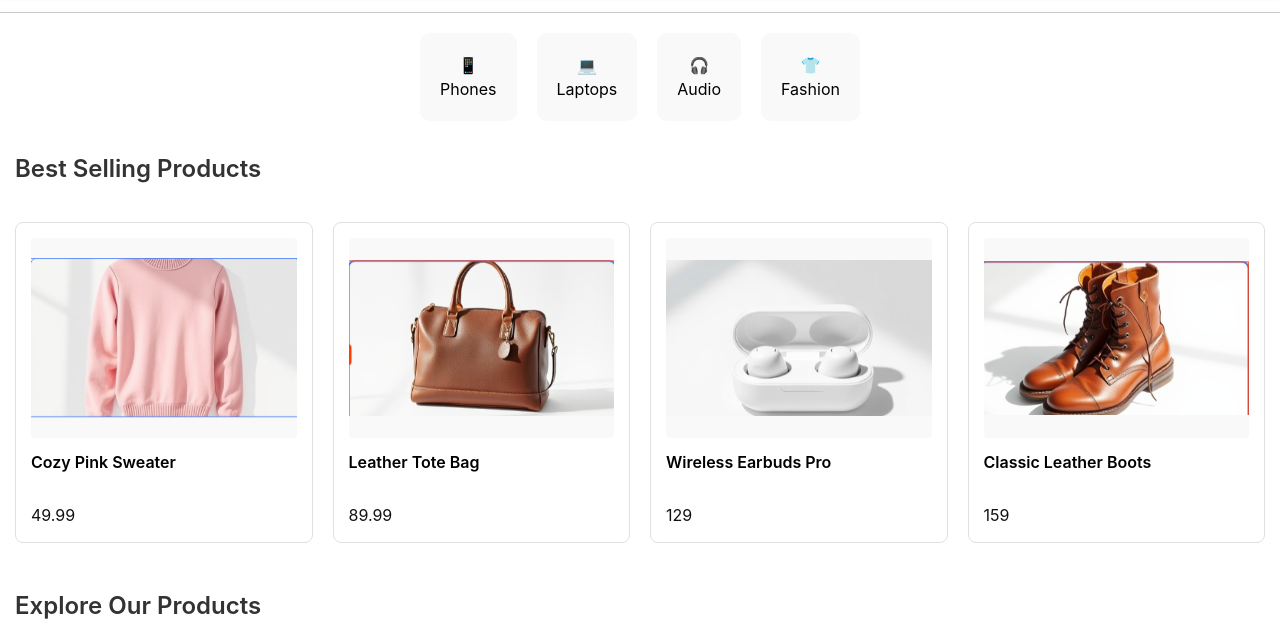
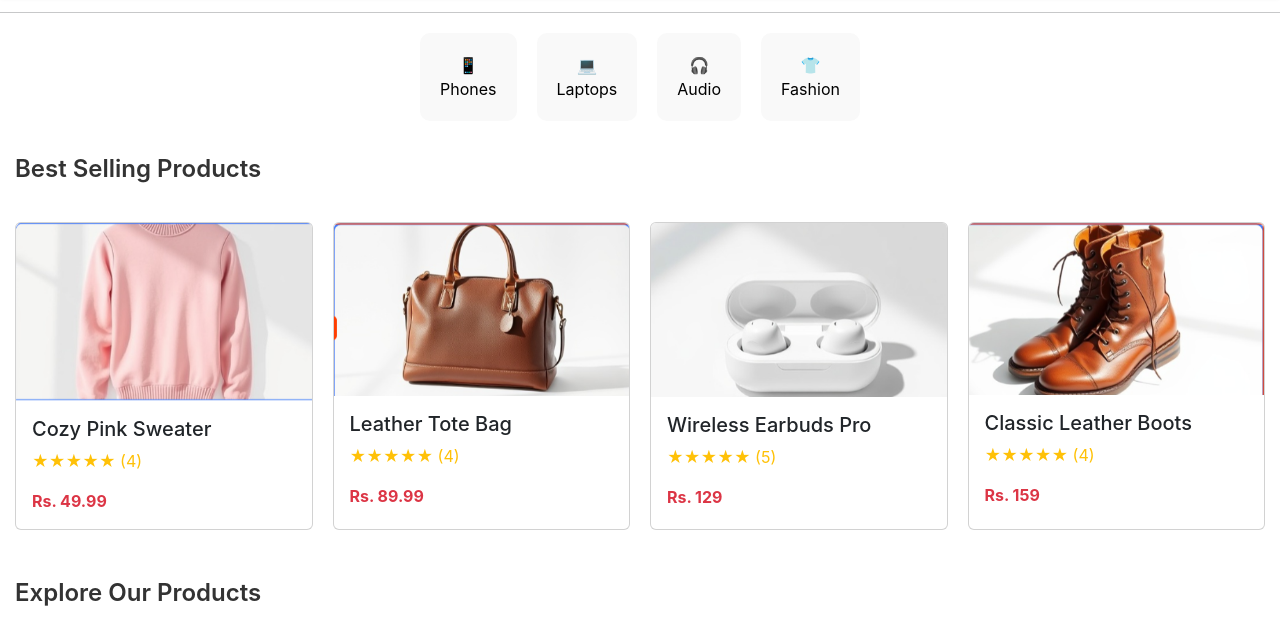
Before and after one commit to AbdullahSaleem1096/Web-technologies-assignment-1, a plain HTML site: page home.html in a window 1280 px wide. Shown: the part 94-737 px from the top of the page. Drawn offline with nearby package versions, Linux system fonts and the light colour scheme.

Commit message:
one more commit

```diff
--- a/Home.css
+++ b/Home.css
@@ -17,7 +17,7 @@
   background: white;
 }
 
-.product:hover {
+.col:hover {
   transform: translateY(-5px);
   box-shadow: 0 5px 15px rgba(0, 0, 0, 0.1);
 }
--- a/HomeScript.js
+++ b/HomeScript.js
@@ -221,29 +221,75 @@ function showLess() {
 }
 
 
+// function makeProductItem(product) {
+//   const productItem = document.createElement('div');
+//   productItem.className = 'product';
+
+//   const link = document.createElement('a');
+//   link.href = `onlinestore.html`;
+
+//   const productImage = document.createElement('img');
+//   productImage.src = product.image;
+//   link.appendChild(productImage);
+
+//   const productName = document.createElement('h4');
+//   productName.textContent = product.name;
+//   link.appendChild(productName);
+
+//   const productPrice = document.createElement('div');
+//   productPrice.textContent = product.price;
+//   productPrice.className = "product-price";
+//   link.appendChild(productPrice);
+
+//   productItem.appendChild(link);
+//   return productItem;
+// }
+
+
 function makeProductItem(product) {
   const productItem = document.createElement('div');
-  productItem.className = 'product';
+  productItem.className = 'col';
+
+  const productCard = document.createElement('div');
+  productCard.className = "card h-100";
+
+  const productImage = document.createElement('img');
+  productImage.className = "card-img-top";
+  productImage.src = product.image;
+  productImage.alt = product.name;
+
+  const cardBody = document.createElement('div');
+  cardBody.className = "card-body";
+
+  const cardTitle = document.createElement('h5');
+  cardTitle.className = "card-title";
+  cardTitle.textContent = product.name;
+
+  const productReview = document.createElement('p');
+  productReview.className = "card-text text-warning";
+  productReview.textContent = `★★★★★ (${product.rating})`;
+
+  const productPrice = document.createElement('p');
+  productPrice.className = "card-text fw-bold text-danger";
+  productPrice.textContent = `Rs. ${product.price}`;
+
+  cardBody.appendChild(cardTitle);
+  cardBody.appendChild(productReview);
+  cardBody.appendChild(productPrice);
 
   const link = document.createElement('a');
-  link.href = `onlinestore.html`;
+  link.className = "stretched-link";
+  link.href = "onlinestore.html";
 
-  const productImage = document.createElement('img');
-  productImage.src = product.image;
-  link.appendChild(productImage);
+  productCard.appendChild(productImage);
+  productCard.appendChild(cardBody);
+  productCard.appendChild(link);
 
-  const productName = document.createElement('h4');
-  productName.textContent = product.name;
-  link.appendChild(productName);
+  productItem.appendChild(productCard);
 
-  const productPrice = document.createElement('div');
-  productPrice.textContent = product.price;
-  productPrice.className = "product-price";
-  link.appendChild(productPrice);
-
-  productItem.appendChild(link);
   return productItem;
 }
+
 
 document.addEventListener('DOMContentLoaded',displayProducts());
 
@@ -263,6 +309,7 @@ function displayProducts(){
     exploreContainer.appendChild(makeProductItem(product));
   });
 }
+
 
 
 const toggleBtn = document.getElementById("themeToggleBtn");
@@ -287,7 +334,6 @@ toggleBtn.addEventListener("click", () => {
     localStorage.setItem("theme", "light");
   }
 });
-
 
 // const products = [
 //     {
```
Also changed, not shown: about.html (+0 -52 lines), home.html (+42 -30 lines).
